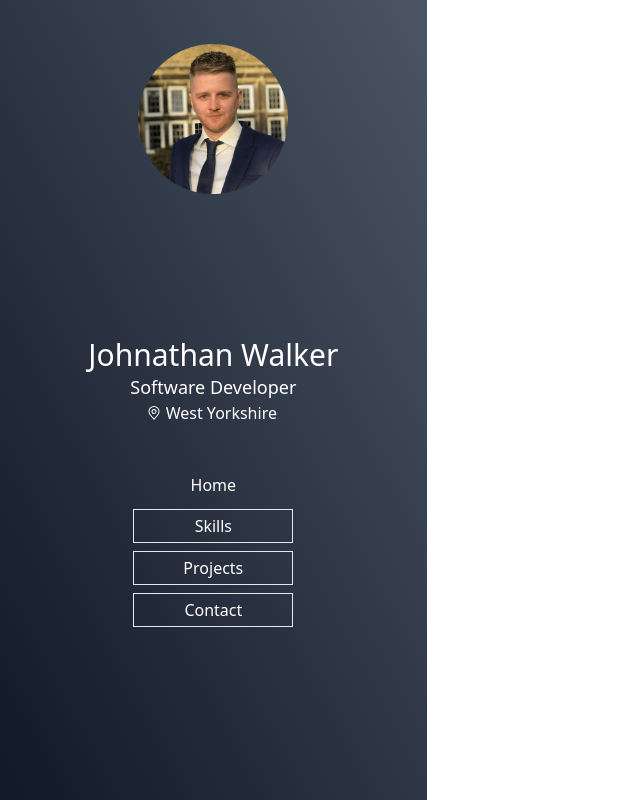
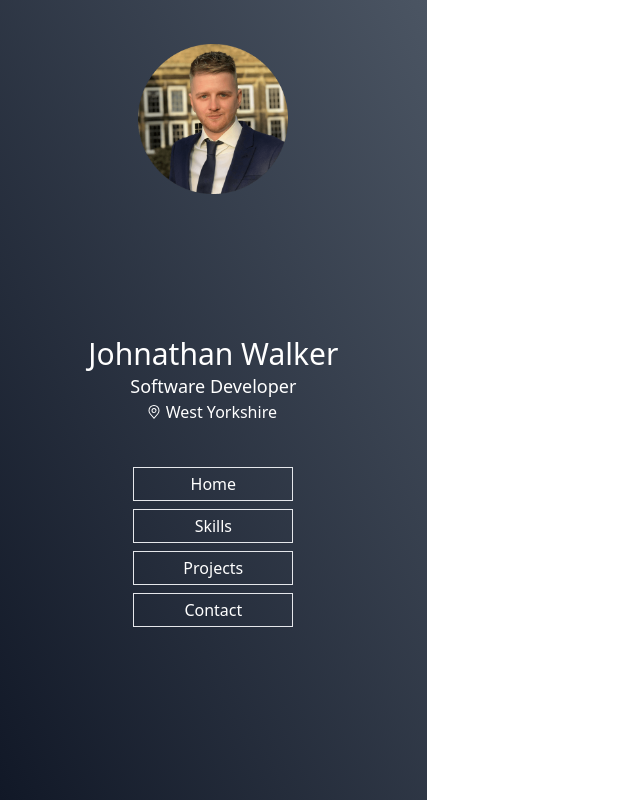
Before and after one commit to johnnywalker-git/portfolio-2024, a React (Vite) app: page / in a window 1280 px wide. Shown: the whole page, without its empty margins (0-640 px from the left). Built offline with nearby package versions, Linux system fonts and the light colour scheme; some icons are missing.

Commit message:
text-sizes

```diff
--- a/src/assets/components/Navbar.tsx
+++ b/src/assets/components/Navbar.tsx
@@ -35,10 +35,10 @@ const Navbar = () => {
                 </div>
             </div>
             <div className={`${navOpen ? "flex flex-col items-center h-48 justify-center" : "hidden"} text-center text-white self-auto flex-col self-center md:flex md:flex-row lg:flex lg:flex-col`}>
-            <a href="#" className="border md:border-none text-lg px-2 m-1 hover:underline text-xl p-1 w-40 hover:bg-gray-600  md:text-base md:border-0 lg:border">Home</a>
-            <a href="#" className="border text-lg px-2 m-1 hover:underline text-xl p-1 w-40 hover:bg-gray-600 md:text-base md:border-0 lg:border">Skills</a>
-            <a href="#" className="border text-lg px-2 m-1 hover:underline text-xl p-1 w-40 hover:bg-gray-600 md:text-base md:border-0 lg:border">Projects</a>
-            <a href="#" className="border text-lg px-2 m-1 hover:underline text-xl p-1 w-40 hover:bg-gray-600 md:text-base md:border-0 lg:border">Contact</a>
+            <a href="#" className="border text-base px-2 m-1 hover:underline p-1 w-40 hover:bg-gray-600 md:border-0 lg:border">Home</a>
+            <a href="#" className="border text-base px-2 m-1 hover:underline p-1 w-40 hover:bg-gray-600 md:border-0 lg:border">Skills</a>
+            <a href="#" className="border text-base px-2 m-1 hover:underline p-1 w-40 hover:bg-gray-600 md:border-0 lg:border">Projects</a>
+            <a href="#" className="border text-base px-2 m-1 hover:underline p-1 w-40 hover:bg-gray-600 md:border-0 lg:border">Contact</a>
             </div>
             <div className='hidden lg:flex lg:flex-col lg:self-auto lg:self-center lg:mb-10'>
                 <Icons />
```
